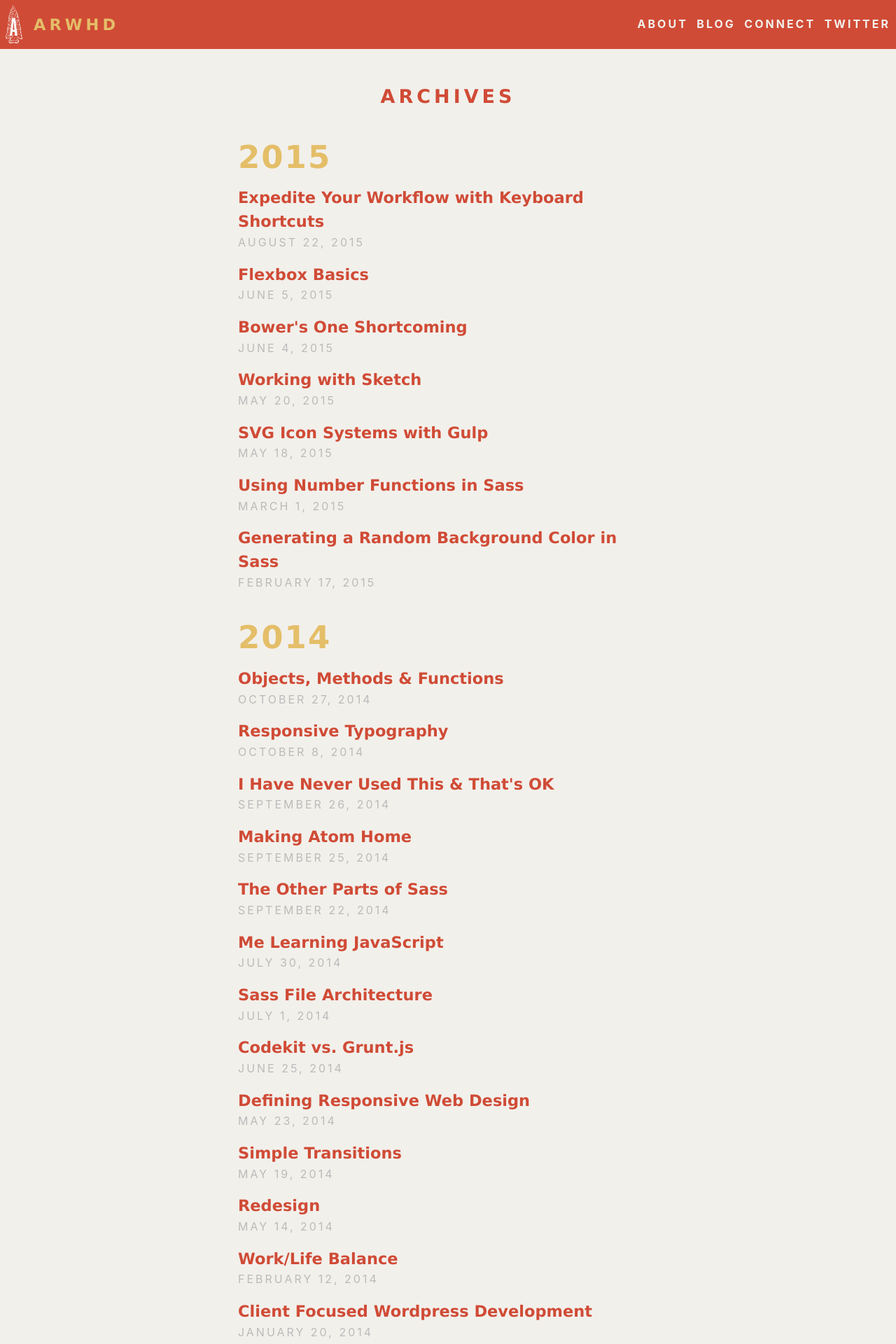
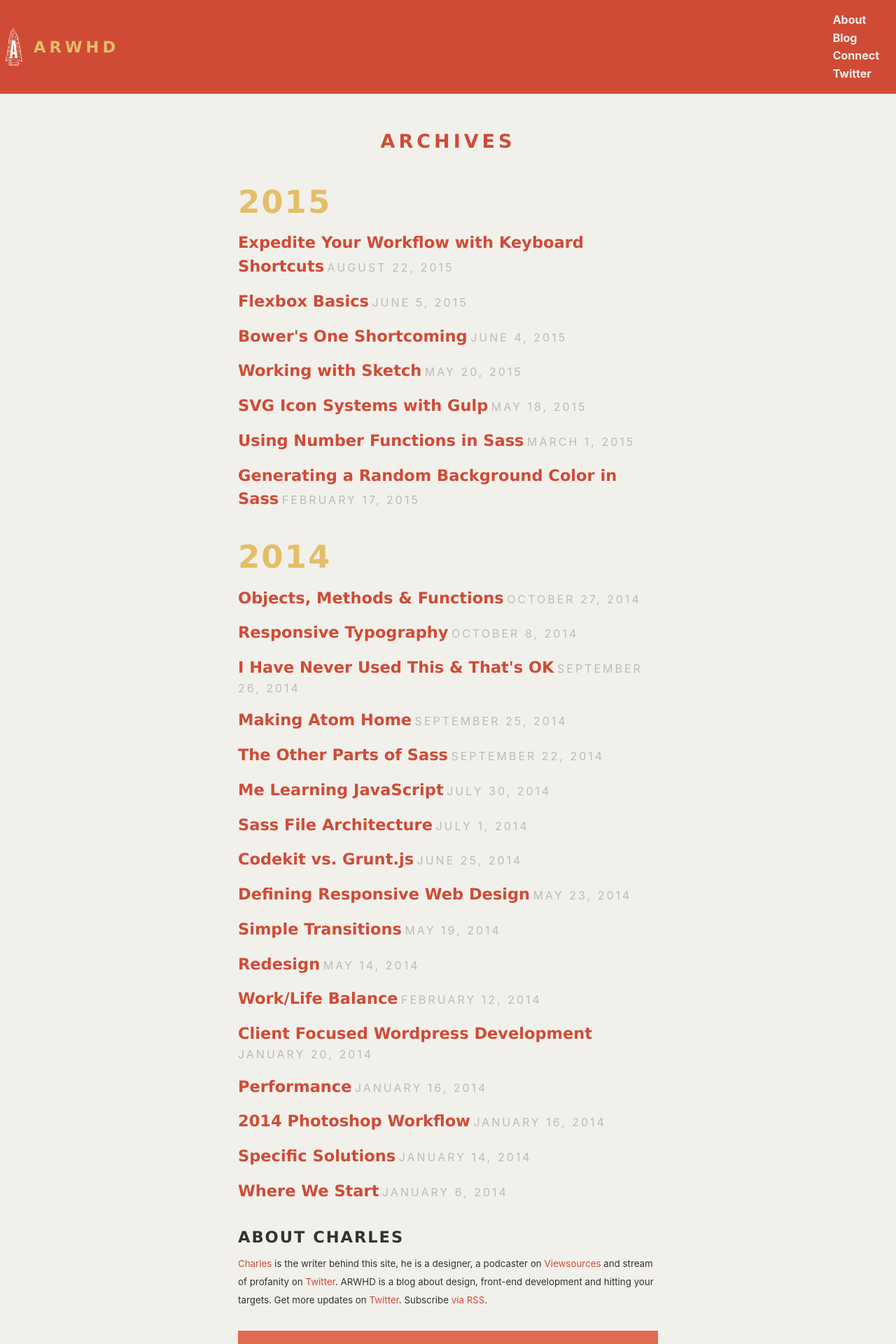
Before and after one commit to charlespeters/ARWHD, a Jekyll site: the page built from blog.html, in a window 1280 px wide. Shown: the top 1920 px of the page at 70% size. Built offline with Jekyll 4.4.1, drawn with Linux system fonts in a browser that asks for light colours; some web fonts are replaced.

Commit message:
upgrading to obsidian 1.2.4

```diff
--- a/_includes/footer.html
+++ b/_includes/footer.html
@@ -12,7 +12,7 @@
       </div>
     </section>
 </footer>
-<div class="u-al-center u-mb4 u-lt-2">
+<div class="u-center u-mb4 u-lt-2">
   <img src="/img/logo.svg" class="c-footer__logo u-d-bl u-mx-auto u-mb3" alt="">
   ©2016 ARWHD
 </div>
--- a/_includes/nav.html
+++ b/_includes/nav.html
@@ -1,15 +1,15 @@
 <nav class="c-nav u-py3 u-px2" id="siteNav">
-  <ul id="menu-primary-menu" class="list--reset">
-    <li class="u-d-inbl u-mr2 u-w700 u-caps u-lt-3">
+  <ul id="menu-primary-menu" class="list--reset u-w700">
+    <li class="u-inbl u-mr3">
       <a class="c-nav__link" href="/about/">About</a>
     </li>
-    <li class="u-d-inbl u-mr2 u-w700 u-caps u-lt-3">
+    <li class="u-inbl u-mr3">
       <a class="c-nav__link" href="/blog/">Blog</a>
     </li>
-    <li class="u-d-inbl u-mr2 u-w700 u-caps u-lt-3">
+    <li class="u-inbl u-mr3">
       <a class="c-nav__link" href="/connect/">Connect</a>
     </li>
-    <li class="u-d-inbl u-w700 u-caps u-lt-3">
+    <li class="u-inbl">
       <a class="c-nav__link" href="https://twitter.com/arwhdco">Twitter</a>
     </li>
   </ul>
--- a/_includes/sharing.html
+++ b/_includes/sharing.html
@@ -1,4 +1,4 @@
-<ul class="sharing list--reset u-al-center@md m--top">
+<ul class="sharing list--reset u-center@md m--top">
   <li class="u-m2 u-d-inbl">
     <a href="https://twitter.com/intent/tweet?text='{{ page.title }}'&amp;url={{ page.url | prepend: site.url }}&amp;via=charlespeters" target="_blank">Twitter</a>
   </li>
--- a/_layouts/link.html
+++ b/_layouts/link.html
@@ -11,9 +11,9 @@
     </header>
     <section class="_s-entry">
       {{ content }}
-      <div class="u-al-center@md">
+      <div class="u-center@md">
         <a href="" class="o-icon--red">
-        <span class="o-icon--circle u-d-inbl u-mr3">
+        <span class="o-icon--circle u-inbl u-mr3">
             <svg class="o-icon"><use xlink:href="#icon-link" /></svg>
          </span>
          <span class="h6 u-w700 u-caps u-lt-5">Link Here</span>
--- a/_layouts/page.html
+++ b/_layouts/page.html
@@ -2,8 +2,8 @@
 layout: default
 ---
 <article class="o-container--sm u-mx-auto posts--full m--bottom">
-    <header class="posts--full_header u-al-center u-py4">
-      <h1 class="u-caps u-lt-5 h5 c-post--full__hl ">{{ page.title }}</h1>
+    <header class="posts--full_header u-py4">
+      <h1 class="u-caps u-lt-5 h5 c-post--full__hl">{{ page.title }}</h1>
     </header>
     <section class="_s-entry">
       {{ content }}
--- a/blog.html
+++ b/blog.html
@@ -18,8 +18,8 @@
     {% endif %}
 
     <li class="u-mb3 bl">
-      <a class="u-w700 h6 u-d-bl" href="{{ post.url | prepend: site.baseurl }}">{{ post.title }}</a>
-      <span class="u-w400 u-lt-3 u-caps meta">{{ post.date | date: "%B %-d, %Y" }}</span>
+      <a class="u-w700 h6 u-bl" href="{{ post.url | prepend: site.baseurl }}">{{ post.title }}</a>
+      <span class="small u-w400 u-lt-3 u-caps meta">{{ post.date | date: "%B %-d, %Y" }}</span>
     </li>
 
     {% if forloop.last %}
```
